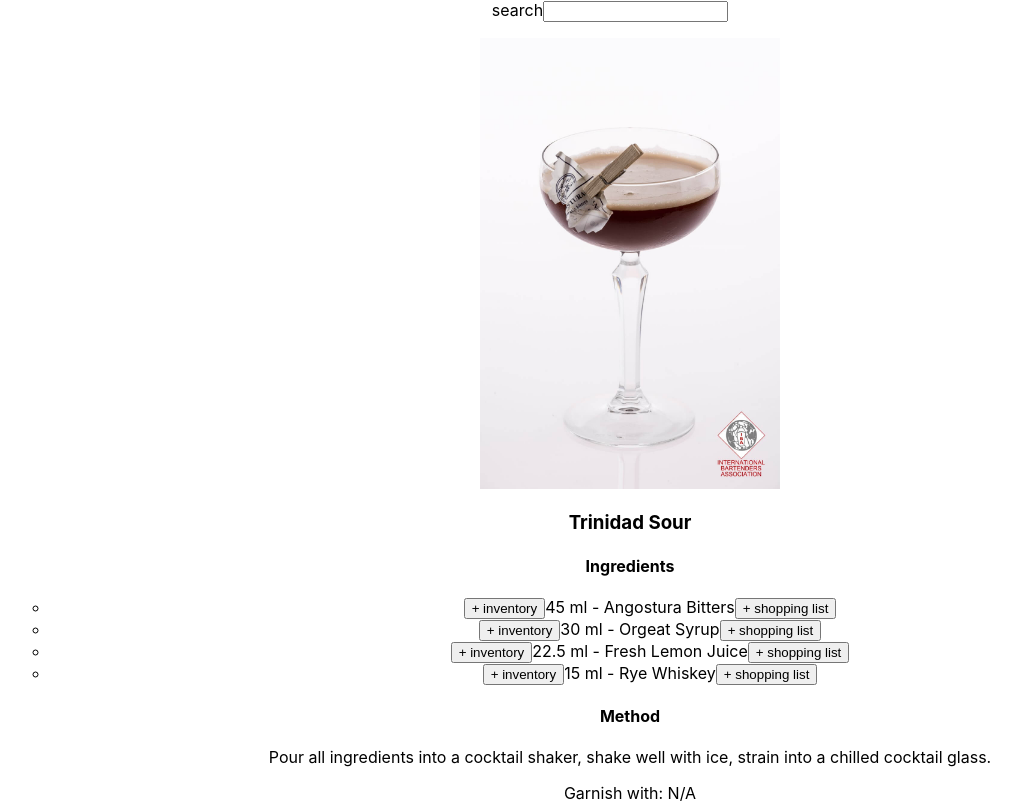
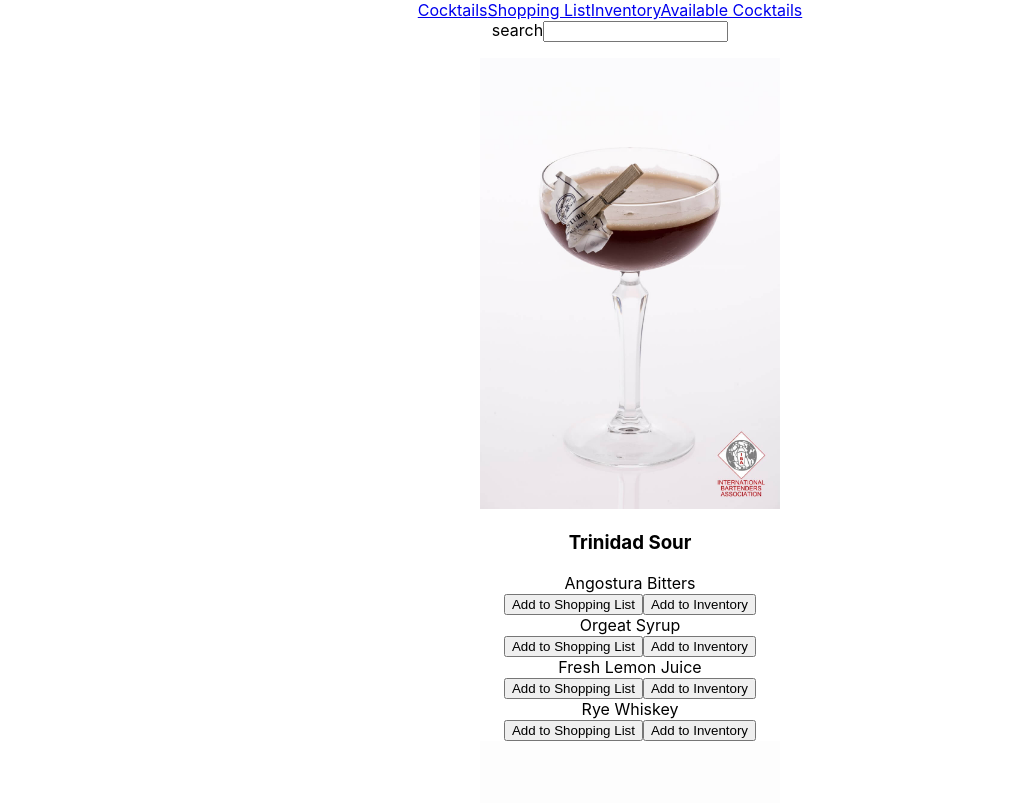
Before and after one commit to Eschroeder0212/fully-stocked, a React (Create React App) app: page /cocktails in a window 1280 px wide. Shown: the top 803 px of the page, without its empty margins (30-1051 px from the left). Built offline with nearby package versions, Linux system fonts and the light colour scheme.

Commit message:
ingredient context

```diff
--- a/src/App.js
+++ b/src/App.js
@@ -1,33 +1,28 @@
-import logo from './logo.svg';
 import './App.css';
-import { CocktailList } from './components/CocktailList/cocktailList.js';
 import { IngredientListProvider } from './components/IngredientsContext.js';
 import { ShoppingListProvider } from './components/ShoppingListContext.js';
+import { ShoppingList } from './components/ShoppingList/shoppingList';
 import { Login } from './components/CocktailList/logInReg';
-import { MyBar } from './components/Inventory/Inventory';
-import { useState } from 'react';
-import reactDOM from "react-dom/client";
 import { BrowserRouter, Routes, Route } from "react-router-dom";
 import { SearchBar } from './components/SearchBar';
-import { DrinkCard } from './components/DrinkCards';
-
-
-
+import {NavBar} from './components/NavBar';
+import {IngredientList} from './components/Inventory/inventory';
+import {AvailableCocktails} from './components/AvailableCocktails';
 function App() {
   return (
     <div className="App">
-
   <ShoppingListProvider  list={[]}>
     <IngredientListProvider list={[]}>
-      <SearchBar>
       <BrowserRouter>
+        <NavBar></NavBar>
         <Routes>
-          <Route path="/" element={<Login />} />
-          <Route path="/cocktails" element={<CocktailList />} />
-          <Route path="/inventory" element={<MyBar />} />
+          <Route index element={<Login />} />
+          <Route path="/cocktails" element={<SearchBar />} />
+          <Route path="/shopping" element={<ShoppingList />} />
+          <Route path="/inventory" element={<IngredientList />} />
+          <Route path="/available" element={<AvailableCocktails />} />
         </Routes>
       </BrowserRouter>
-      </SearchBar>
     </IngredientListProvider>
   </ShoppingListProvider>
 
--- /dev/null
+++ b/src/components/AvailableCocktails.js
@@ -0,0 +1,19 @@
+import cocktails from "../assets/cocktails.json"
+import { CocktailCard } from "./CocktailCard";
+import { useIngredientList } from "./IngredientsContext";
+export const AvailableCocktails = () => {
+    const [ingredientList] = useIngredientList()
+    const available = cocktails.Drinks.filter((cocktail) => {
+        // only return cocktails which have all ingredients included in inventory
+        return cocktail.Ingredients.every((ingredient) => ingredientList.includes(ingredient.Ingredient))
+    })
+    return(
+        <div>
+            {available.length === 0 ? (
+            <span>No available cocktails</span>
+            ) : (
+                available.map((cocktail)=> <CocktailCard cocktail={cocktail}></CocktailCard>)
+            )}
+        </div>
+    )
+}
--- /dev/null
+++ b/src/components/CocktailCard.js
@@ -0,0 +1,20 @@
+import { IngredientItem } from "./IngredientItem"
+
+export const CocktailCard = ({cocktail}) => {
+    return(
+        <div>
+        <div className="cocktail-img">
+            <img
+                className="contain-fit"
+                src={`/cocktailImages/${cocktail.Name}.jpg`}
+                width="300"
+                alt={`${cocktail.Name}`}
+            />
+        </div>
+        <h3>{cocktail.Name}</h3>
+        {cocktail.Ingredients.map( (ingredient) => {
+            return <IngredientItem key={ingredient.Ingredient} ingredient={ingredient.Ingredient}/>
+        } )}
+        </div>
+    )
+}
--- a/src/components/DeleteInventory.js
+++ b/src/components/DeleteInventory.js
@@ -1,4 +1,4 @@
-import { MyInventory } from "./Inventory/Inventory";
+import { MyInventory } from "./Inventory/inventory";
 
 {/*export function DeleteFromInventory() {
     const [ingredientList, setIngredientList] = React.useState(ingredientList);
--- a/src/components/DrinkCards.js
+++ b/src/components/DrinkCards.js
@@ -2,8 +2,7 @@ import { useIngredientList } from "./IngredientsContext"
 import { cocktailImageDisplay } from "./CocktailList/cocktailList";
 import { useShoppingList } from "./ShoppingListContext"
 import React, { useContext } from "react"
-import { MyBar } from "./Inventory/Inventory";
-import { render } from "@testing-library/react";
+
 
 export const DrinkCard = ({ cocktail }) => {
 
--- /dev/null
+++ b/src/components/IngredientItem.js
@@ -0,0 +1,45 @@
+import { useShoppingList } from "./ShoppingListContext"
+import { useIngredientList } from "./IngredientsContext";
+export const IngredientItem = ({ingredient}) => {
+
+    const [shoppingList, setShoppingList] = useShoppingList()
+    const [ingredientList, setIngredientList] = useIngredientList()
+
+    const addToShoppingList = (ingredient) => {
+        const newList = [...shoppingList, ingredient];
+        setShoppingList(newList);
+    }
+    const removeFromShoppingList = (ingredient) => {
+        const newList = shoppingList.filter((item)=> item !== ingredient)
+        setShoppingList(newList);
+    }
+    const addToIngredientList = (ingredient) => {
+        const newList = [...ingredientList, ingredient];
+        setIngredientList(newList);
+    }
+    const removeFromIngredientList = (ingredient) => {
+        const newList = ingredientList.filter((item)=> item !== ingredient)
+        setIngredientList(newList);
+    }
+    const inShoppingList = shoppingList.some((item) => item === ingredient)
+    const inIngredientList = ingredientList.some((item) => item === ingredient)
+
+    return(
+        <div>
+            <span>{ingredient}</span>
+            <div>
+            {inShoppingList ? (
+            <button onClick={() => removeFromShoppingList(ingredient)}>Remove from Shopping List</button>
+            ) : (
+                <button onClick={() => addToShoppingList(ingredient)}>Add to Shopping List</button>
+            )}
+            {inIngredientList ? (
+                <button onClick={() => removeFromIngredientList(ingredient)}>Remove from Inventory</button>
+            ) : (
+                <button onClick={() => addToIngredientList(ingredient)}>Add to Inventory</button>
+            )}
+            </div>
+
+        </div>
+    )
+}
--- a/src/components/Inventory/inventory.js
+++ b/src/components/Inventory/inventory.js
@@ -1,2 +1,14 @@
-import React, { useContext } from 'react'
-import { IngredientListProvider } from '../IngredientsContext';
+import { useIngredientList } from "../IngredientsContext";
+import { IngredientItem } from "../IngredientItem";
+export const IngredientList = () => {
+    const [ingredientList] = useIngredientList();
+    return(
+        <div>
+            {ingredientList.length === 0 ? (
+            <span>No ingredients</span>
+            ) : (
+                ingredientList.map((ingredient)=> <IngredientItem ingredient={ingredient}></IngredientItem>)
+            )}
+        </div>
+    )
+}
--- a/src/components/NavBar.js
+++ b/src/components/NavBar.js
@@ -1,15 +1,12 @@
-export function NavBar() {
+import { Link } from "react-router-dom"
+
+export const NavBar = () => {
     return (
         <nav className="nav">
-            <a href="/" className="site-name">Fully Stocked</a>
-            <ul>
-                <li>
-                    <a href="/inventory">My Bar</a>
-                </li>
-                <li>
-                    <a href="/shoppingList">Shopping List</a>
-                </li>
-            </ul>
+            <Link to='/cocktails'>Cocktails</Link>
+            <Link to='/shopping'>Shopping List</Link>
+            <Link to='/inventory'>Inventory</Link>
+            <Link to='/available'>Available Cocktails</Link>
         </nav>
     )
 }
--- a/src/components/SearchBar.js
+++ b/src/components/SearchBar.js
@@ -1,7 +1,6 @@
 import { useState } from "react";
 import cocktails from "../assets/cocktails.json"
-import { DrinkCard } from "./DrinkCards";
-
+import { CocktailCard } from "./CocktailCard";
 
 export const SearchBar = () => {
     const [filteredItems, setFilteredItems] = useState(cocktails.Drinks)
@@ -10,26 +9,15 @@ export const SearchBar = () => {
             return cocktails.Drinks
         }
         return cocktails.Drinks.filter(cocktail => cocktail.Name.toLowerCase().includes(query.toLowerCase()))
-
     }
-
     return (
         <div>
-
             <label className="searchBar">search</label>
             <input type="text" onChange={(evt) => {
                 setFilteredItems(getFilteredItems(evt.target.value))
             }} />
             <ul>
-
-                {filteredItems.map((item) =>
-
-                 <DrinkCard key={item.Name}
-                 cocktail={item}
-                 />)}
-
-
-
+                {filteredItems.map(item => <CocktailCard key={item.Name} cocktail={item} />)}
             </ul>
         </div>
     );
--- a/src/components/ShoppingList/shoppingList.js
+++ b/src/components/ShoppingList/shoppingList.js
@@ -1,2 +1,14 @@
-import React, { useState } from 'react';
-import cocktails from "../../assets/cocktails.json"
+import { useShoppingList } from "../ShoppingListContext"
+import { IngredientItem } from "../IngredientItem";
+export const ShoppingList = () => {
+    const [shoppingList] = useShoppingList();
+    return(
+        <div>
+            {shoppingList.length === 0 ? (
+            <span>No ingredients</span>
+            ) : (
+                shoppingList.map((ingredient)=> <IngredientItem ingredient={ingredient}></IngredientItem>)
+            )}
+        </div>
+    )
+}
```
